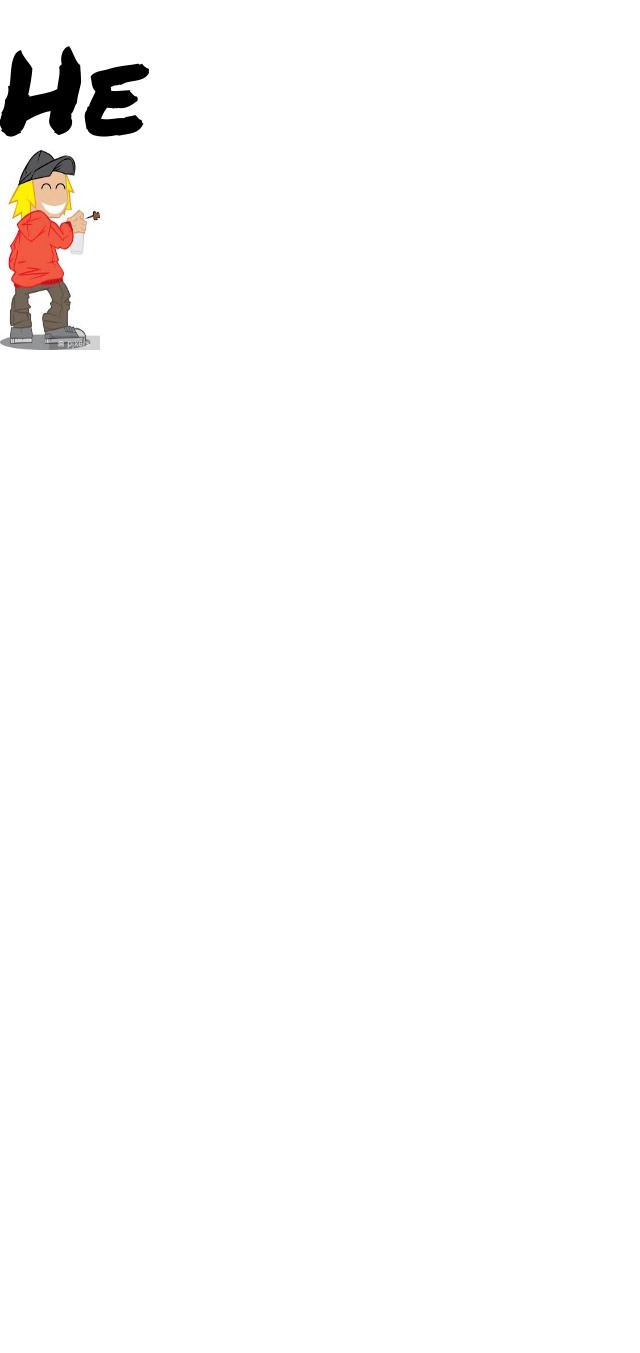
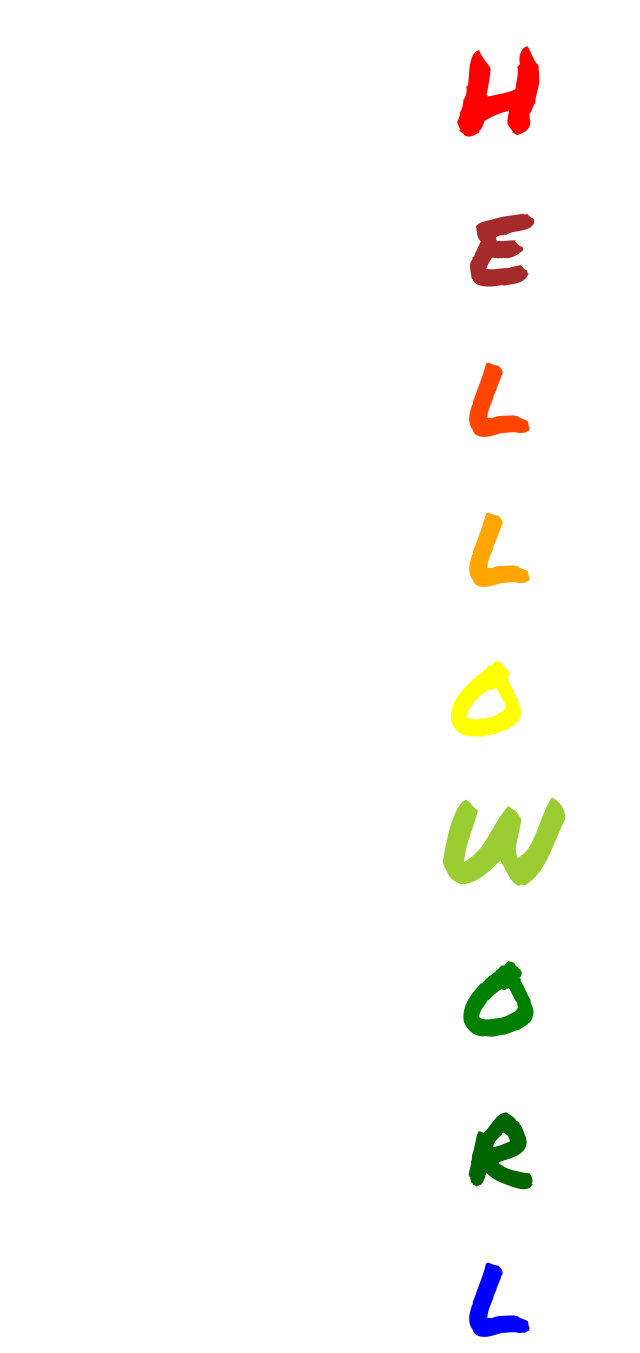
Before and after one commit to Eustache97/htmlcss-hello, a plain HTML site: page index.html in a window 1280 px wide. Shown: the top 1353 px of the page, without its empty margins (0-640 px from the left). Before the commit the page ends 800 px from the top, so only its background shows below. Drawn offline with Linux system fonts and the light colour scheme.

Commit message:
ho aggiunto le altre lettere della parola ,  con un id ho dato a ciascuno un colore in css

```diff
--- a/index.html
+++ b/index.html
@@ -13,10 +13,19 @@
 <body>
     <div id="container">
         <div id="hello">
-            <div class="letter">H</div>
-            <div class="letter">e</div>
-         </div>
-        <div id="image"><img src="img.jpg" alt=""></div>
+            <div id="l1" class="letter">H</div>
+            <div id="l2" class="letter">e</div>
+            <div id="l3" class="letter">l</div>
+            <div id="l4" class="letter">l</div>
+            <div id="l5" class="letter">o</div>
+            <div id="l6" class="letter">W</div>
+            <div id="l7" class="letter">o</div>
+            <div id="l8" class="letter">r</div>
+            <div id="l9" class="letter">l</div>
+            <div id="l10" class="letter">d</div>
+         <div id="image"><img src="img.jpg" alt=""></div>
+        </div>
+
     </div>
 
 </body>
--- a/style.css
+++ b/style.css
@@ -1,4 +1,6 @@
-
+body{
+    text-align: center;
+}
 *{
     font-family: 'Permanent Marker', cursive;
     margin: 0;
@@ -7,17 +9,45 @@
 }
 #container{
 width: 1000px;
+height: 500px;
 }
-#hello{
-    width: 800px;
-    height: 150px;
-}
+
 #image img{
     height: 200px;
     width: 100px;
 }
 .letter{
-    height: 100%;
+    height: 150px;
     font-size: 120px;
-    float: left;
 }
+#l1{
+    color: red;
+}
+#l2{
+    color: brown;
+}
+#l3{
+    color: orangered;
+}
+#l4{
+    color: orange;
+}
+#l5{
+    color: yellow;
+    margin-right: 25px;
+}
+#l6{
+    color: yellowgreen;
+}
+#l7{
+    color: green;
+}
+#l8{
+    color: darkgreen;
+}
+#l9{
+    color: blue;
+}
+#l10{
+    color: blueviolet;
+}
```
